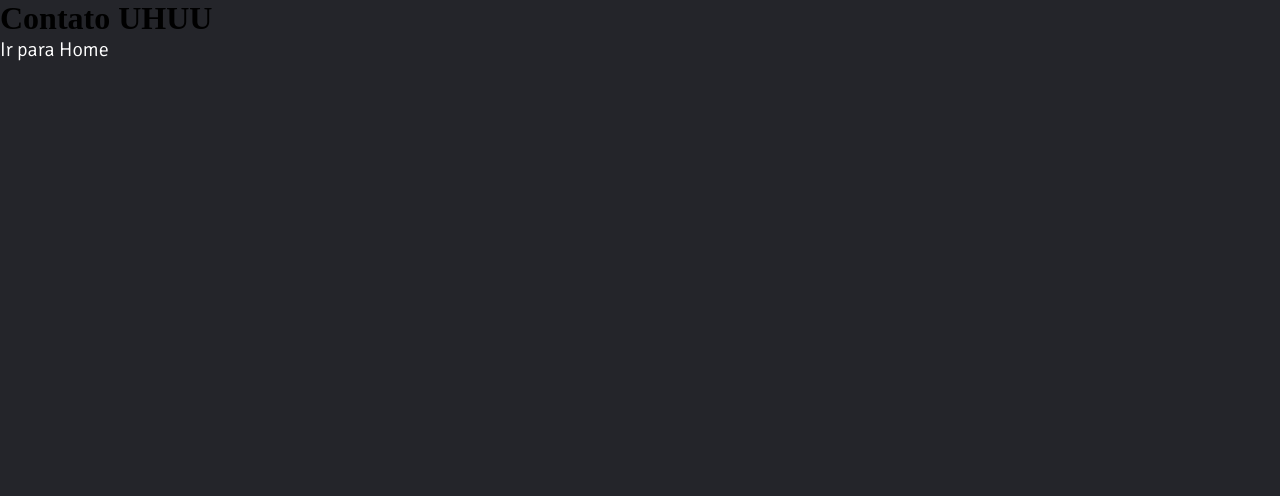
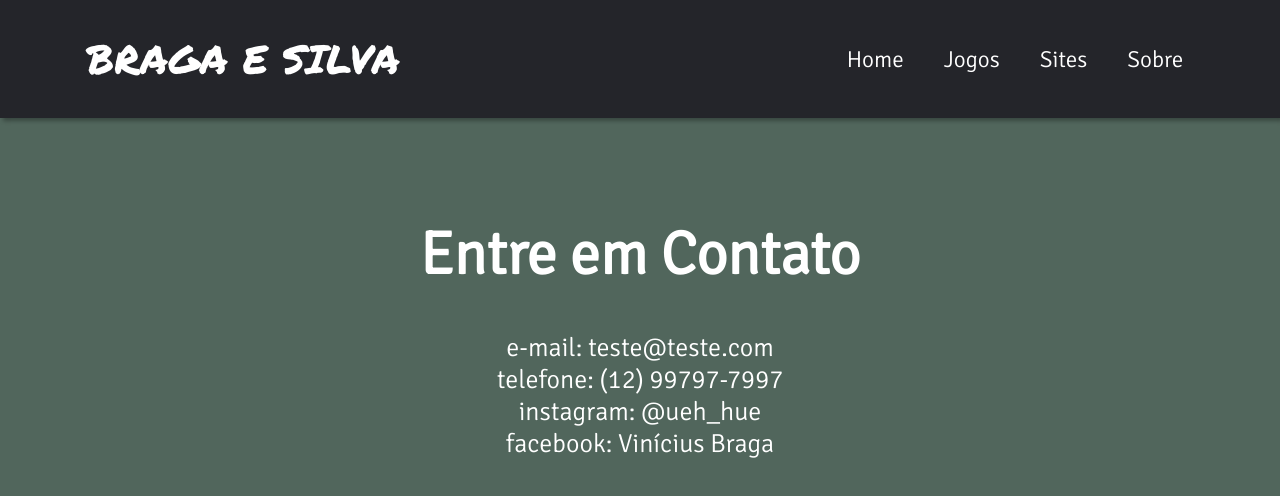
Before and after one commit to vbragaesilva/bragaesilva, a Next.js app: page /contato in a window 1280 px wide. Shown: the top 496 px of the page. Built offline with nearby package versions, Linux system fonts and the light colour scheme.

Commit message:
navbar completa ooh

```diff
--- a/pages/contato.js
+++ b/pages/contato.js
@@ -1,15 +1,55 @@
 import Head from 'next/head';
 import Link from 'next/link';
 function Contato(){
+	function rec(){
+		window.location.href = '/';
+	}
+
 	return(
 		<div>
 			<Head>
-				<title>Bem vindo!</title>
+				<title>Braga e Silva</title>
 			</Head>
-			<h1>Contato UHUU</h1>
-			<Link href="/">
-				<a>Ir para Home</a>
-			</Link>
+			<header>
+				<h1 class="tit" onClick={rec}>BRAGA E SILVA</h1>
+
+				<nav>
+					<ul class="nav-links">
+
+						<li>
+							<Link href="/">
+								<a class="as">Home</a>
+							</Link>
+						</li>
+
+						<li>
+							<Link href="/jogos">
+								<a class="as">Jogos</a>
+							</Link>
+						</li>
+
+						<li>
+							<Link href="/sites">
+								<a class="as">Sites</a>
+							</Link>
+						</li>
+
+						<li>
+							<Link href="/sobre">
+								<a class="as">Sobre</a>
+							</Link>
+						</li>
+
+					</ul>
+				</nav>
+			</header>
+			<div class="bv">
+				<h2>Entre em Contato</h2>
+				<p>e-mail: teste@teste.com</p>
+				<p>telefone: (12) 99797-7997</p>
+				<p>instagram: @ueh_hue</p>
+				<p>facebook: Vinícius Braga</p>
+			</div>
 		</div>
 	)
 }
--- a/styles/globals.css
+++ b/styles/globals.css
@@ -6,6 +6,10 @@
   box-sizing: border-box;
 	margin: 0;
 	padding: 0;
+
+}
+
+a, li, header, ul{
 	background-color: #24252A;
 }
 
@@ -14,7 +18,7 @@
   text-decoration: none;
 	font-family: 'Signika', sans-serif;
 	font-weight: 350;
-	font-size: 20px;
+	font-size: 23px;
 	color: white;
 }
 
@@ -34,8 +38,11 @@
 	display: flex;
 	justify-content: flex-end;
 	align-items: center;
-	padding: 30px 10%;
+	padding: 20px 6%;
+	box-shadow: 3px 3px 4px rgba(0, 0, 0, 0.3);
 }
+
+
 
 .nav-links{
 	list-style: none;
@@ -58,8 +65,9 @@
 button{
 	margin-left: 20px;
 	padding: 9px 25px;
-	background-color: rgb(0, 185, 154);
-	border: none;
+	background: none;
+	border:2px solid rgb(0, 185, 154);
+	color: rgb(0, 185, 154);
 	border-radius: 50px;
 	cursor: pointer;
 	transition: 0.3s ease 0s;
@@ -67,5 +75,26 @@
 }
 
 button:hover{
-	background-color: rgba(0, 185, 154, 0.75);
+	background-color: rgb(0, 185, 154);
+	color: #fff;
 }
+
+body{
+	background-color: rgb(81, 102, 92);
+	color: white;
+	font-family: 'Signika', sans-serif;
+}
+
+.bv{
+	text-align: center;
+	margin-top:100px;
+}
+
+h2{
+	margin: 40px;
+	font-size: 60px;
+}
+
+.bv p{
+	font-size: 26px;
+}
```
Also changed, not shown: pages/index.js (+15 -2 lines), pages/jogos.js (+40 -5 lines), pages/sites.js (+41 -5 lines), pages/sobre.js (+42 -5 lines).
